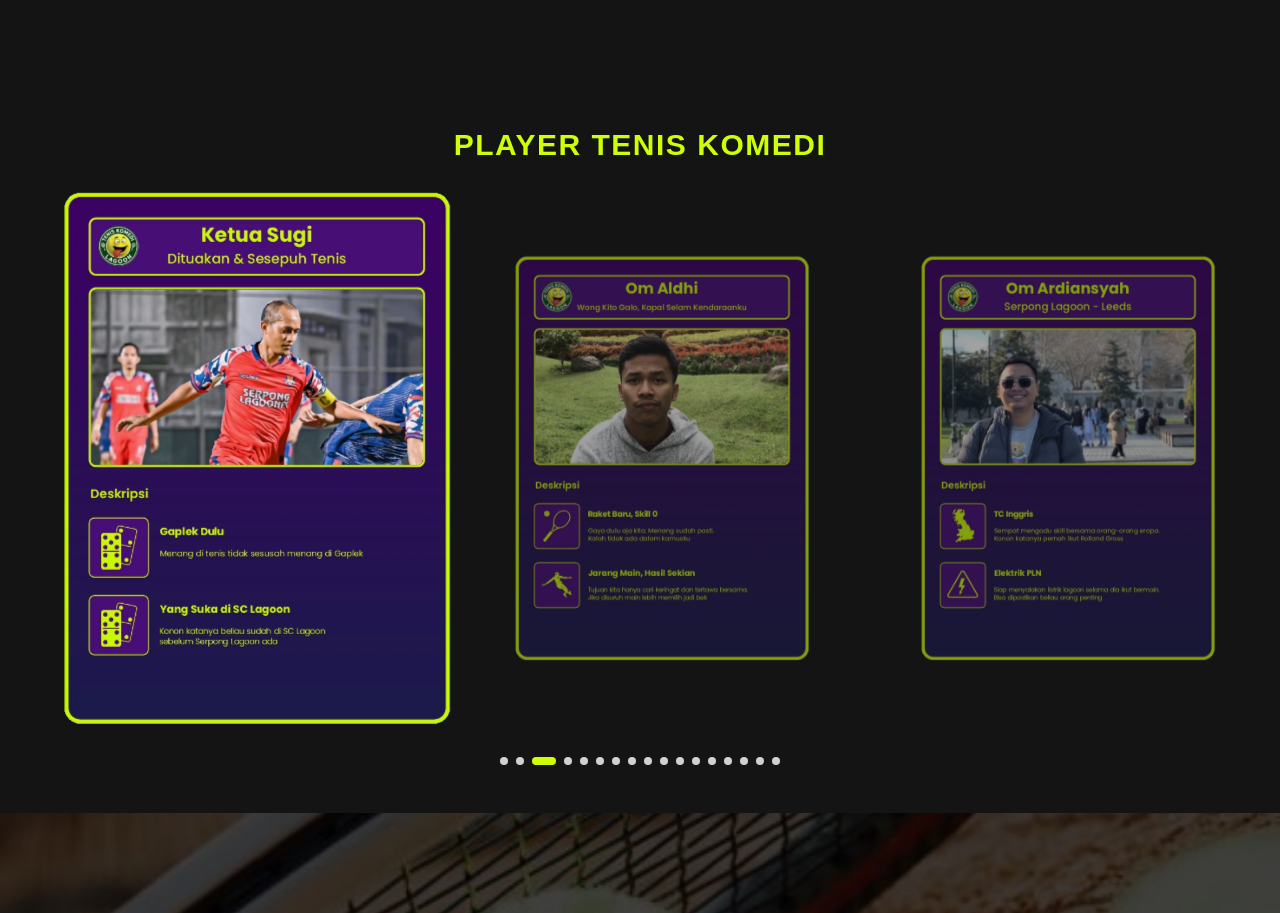
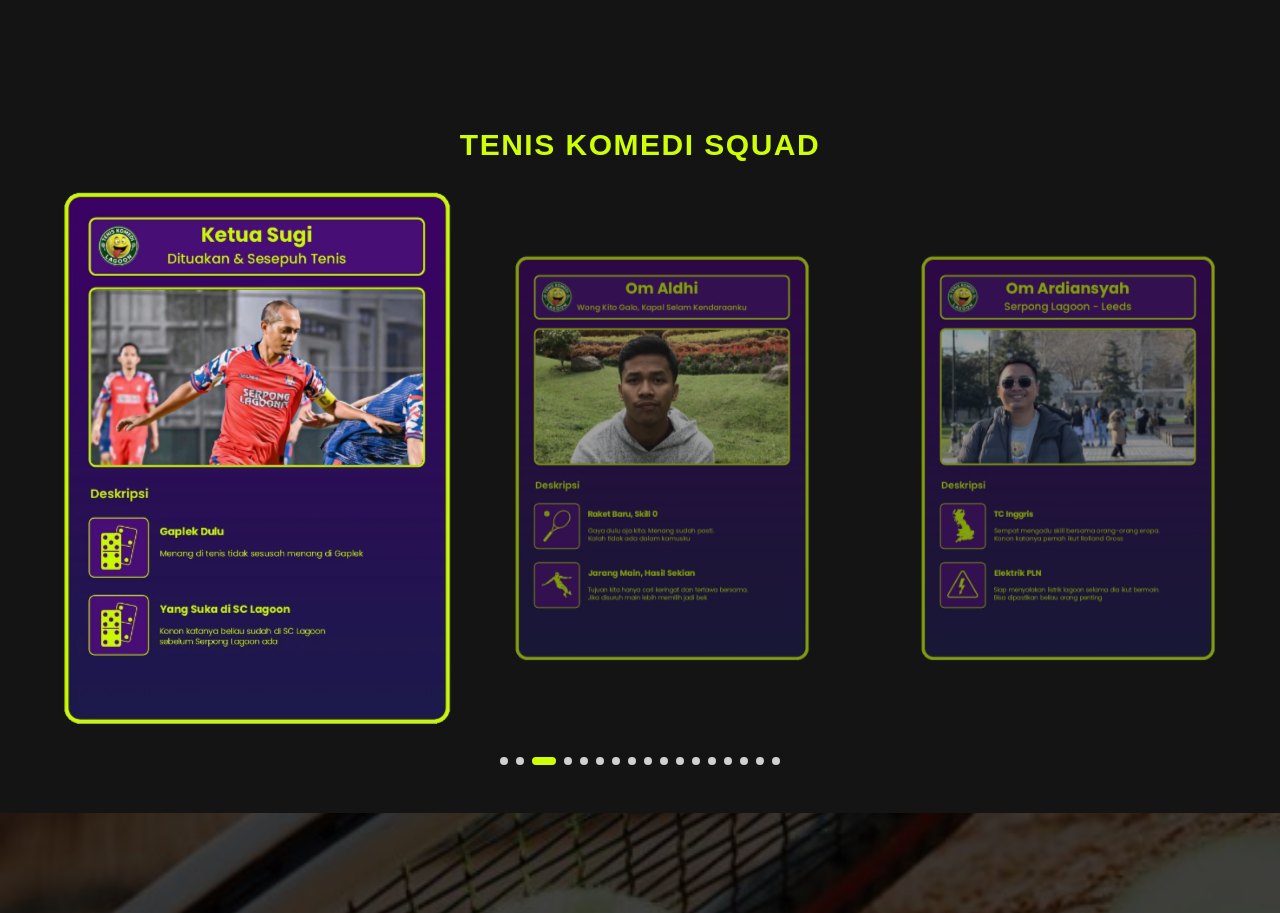
Before and after one commit to fajricpaix/teniskomedi, a Next.js app: page / in a window 1280 px wide. Shown: the part 1623-2536 px from the top of the page. Built offline with nearby package versions, Linux system fonts and the light colour scheme.

Commit message:
change text title

```diff
--- a/src/app/page.tsx
+++ b/src/app/page.tsx
@@ -52,7 +52,7 @@ export default function Home() {
 
         <section className="lg:container lg:mx-auto px-4 lg:px-8 mb-16 lg:my-12">
           <p className="text-2xl lg:text-3xl text-center font-semibold text-primary tracking-wider uppercase mb-5">
-            Player Tenis Komedi
+            Tenis Komedi Squad
           </p>
 
           <PlayerCard />
```
